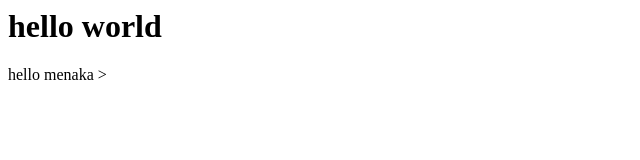
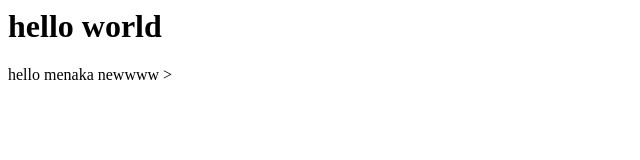
Before and after one commit to me948/githubrepo, a plain HTML site: page index.html in a window 1280 px wide. Shown: the full height of the page, 0-640 px from the left. Drawn offline with Linux system fonts and the light colour scheme.

Commit message:
Update index.html

```diff
--- a/index.html
+++ b/index.html
@@ -1,3 +1,3 @@
 <h1> hello world </h1
-<h2> hello menaka </h2>
+<h2> hello menaka </h2> newwww
 >
```
